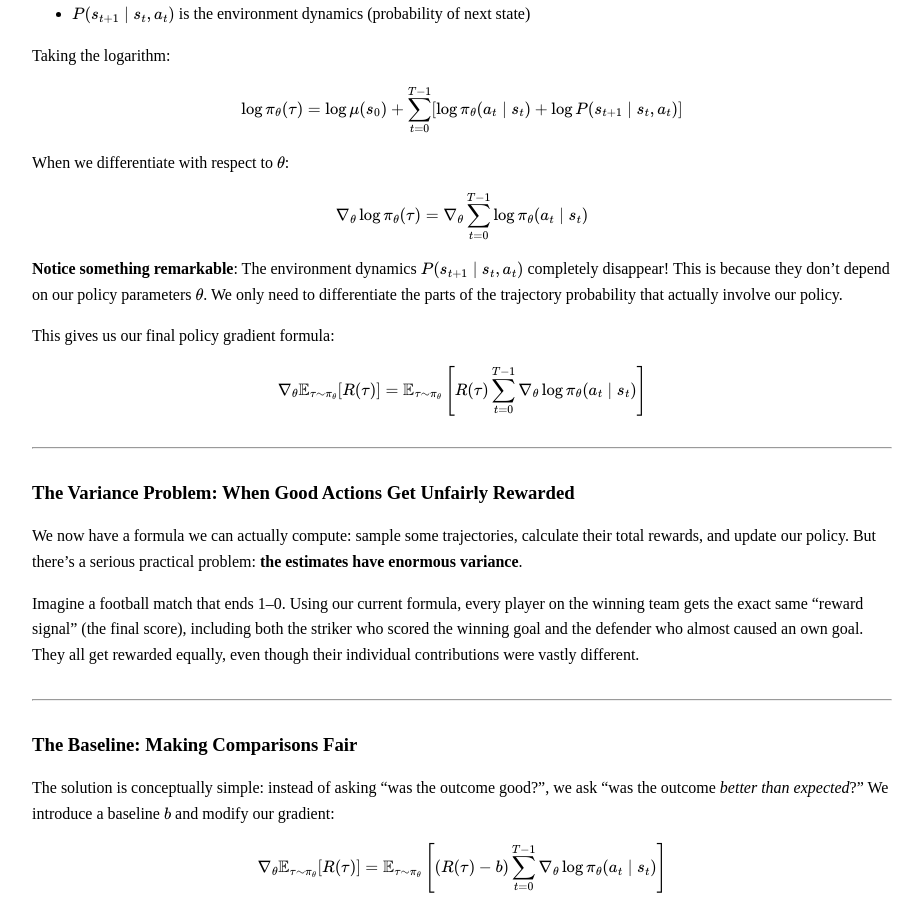
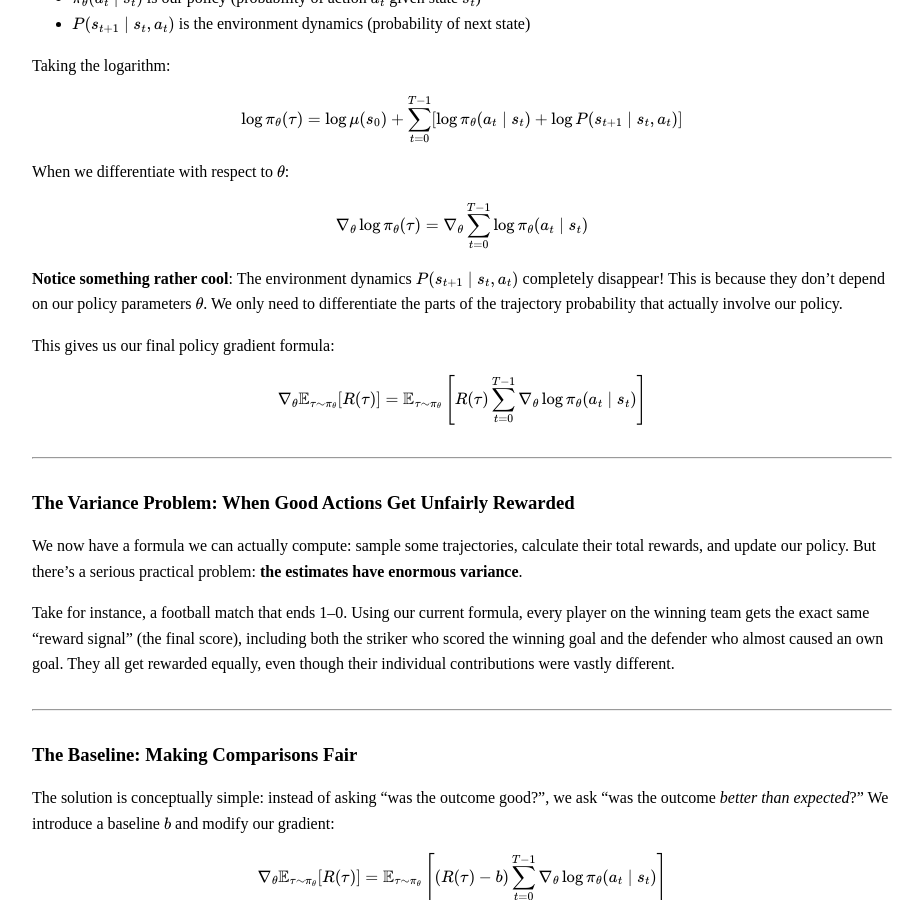
Before and after one commit to KevinDayve/KevinDayve.github.io, a Jekyll site: the page built from index.md, in a window 1280 px wide and 900 px high, scrolled down 2686 px. Shown: the whole window, without its empty margins (178-1101 px from the left). Built offline with Jekyll 4.4.1, drawn with Linux system fonts in a browser that asks for light colours; our own code applies the rules of GitHub Pages for plain Markdown files; some of the changed text lies outside the part shown.

Commit message:
fix: format

```diff
--- a/index.md
+++ b/index.md
@@ -142,7 +141,7 @@ $$
 \nabla_\theta \log \pi_\theta(\tau) = \nabla_\theta \sum_{t=0}^{T-1} \log \pi_\theta(a_t \mid s_t)
 $$
 
-**Notice something remarkable**: The environment dynamics $P(s_{t+1}\mid s_t, a_t)$ completely disappear! This is because they don't depend on our policy parameters $\theta$. We only need to differentiate the parts of the trajectory probability that actually involve our policy.
+**Notice something rather cool**: The environment dynamics $P(s_{t+1}\mid s_t, a_t)$ completely disappear! This is because they don't depend on our policy parameters $\theta$. We only need to differentiate the parts of the trajectory probability that actually involve our policy.
 
 This gives us our final policy gradient formula:
 
@@ -156,7 +155,7 @@ $$
 
 We now have a formula we can actually compute: sample some trajectories, calculate their total rewards, and update our policy. But there's a serious practical problem: **the estimates have enormous variance**.
 
-Imagine a football match that ends 1–0. Using our current formula, every player on the winning team gets the exact same "reward signal" (the final score), including both the striker who scored the winning goal and the defender who almost caused an own goal. They all get rewarded equally, even though their individual contributions were vastly different.
+Take for instance, a football match that ends 1–0. Using our current formula, every player on the winning team gets the exact same "reward signal" (the final score), including both the striker who scored the winning goal and the defender who almost caused an own goal. They all get rewarded equally, even though their individual contributions were vastly different.
 
 ---
 
```
Also changed, not shown: other parts of index.md (+11 -6 lines).
